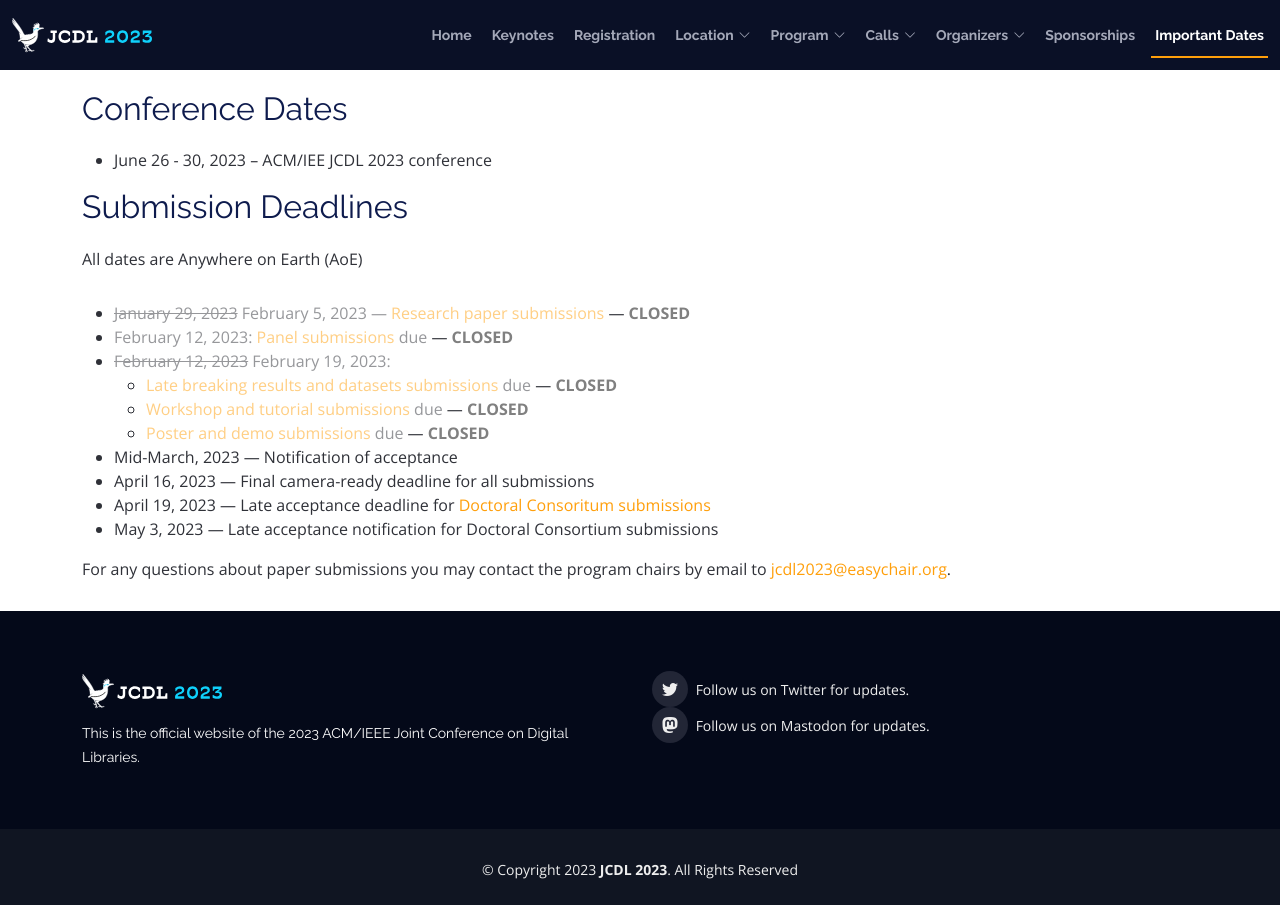
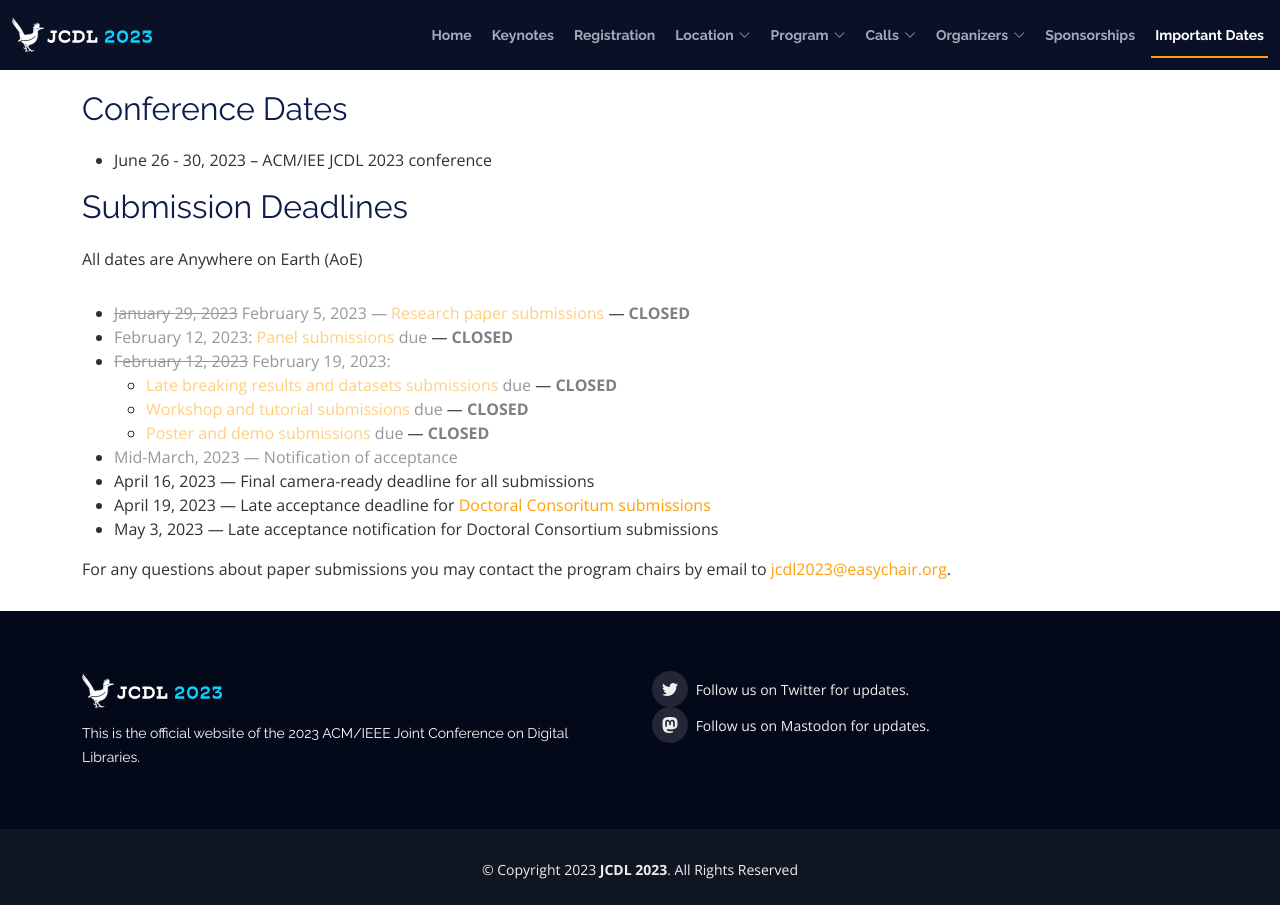
Before and after one commit to shawnmjones/JCDL2023-website-source, a Jekyll site: the page built from important-dates.html, in a window 1280 px wide. Built offline with Jekyll 4.4.1, drawn with Linux system fonts in a browser that asks for light colours.

Commit message:
Updating indication for dates that have passed

```diff
--- a/important-dates.html
+++ b/important-dates.html
@@ -45,7 +45,7 @@
                 <li><span style="opacity: 0.5"><a href="https://2023.jcdl.org/calls/workshops-tutorials/#submission_deadlines">Workshop and tutorial submissions</a> due</span>  &mdash; <span style="opacity: 1.0; font-weight: bolder; color: grey;">CLOSED</span></li>
                 <li><span style="opacity: 0.5"><a href="https://2023.jcdl.org/calls/posters-demos/">Poster and demo submissions</a> due</span>  &mdash; <span style="opacity: 1.0; font-weight: bolder; color: grey;">CLOSED</span></li>
             </ul>
-        <li>Mid-March, 2023 &mdash; Notification of acceptance</li>
+        <li><span style="opacity: 0.5">Mid-March, 2023 &mdash; Notification of acceptance</span></li>
         <li>April 16, 2023 &mdash; Final camera-ready deadline for all submissions</li>
         <li>April 19, 2023 &mdash; Late acceptance deadline for <a href="https://2023.jcdl.org/calls/dc/#deadlines">Doctoral Consoritum submissions</a></li>
         <li>May 3, 2023 &mdash; Late acceptance notification for Doctoral Consortium submissions</li>
```
